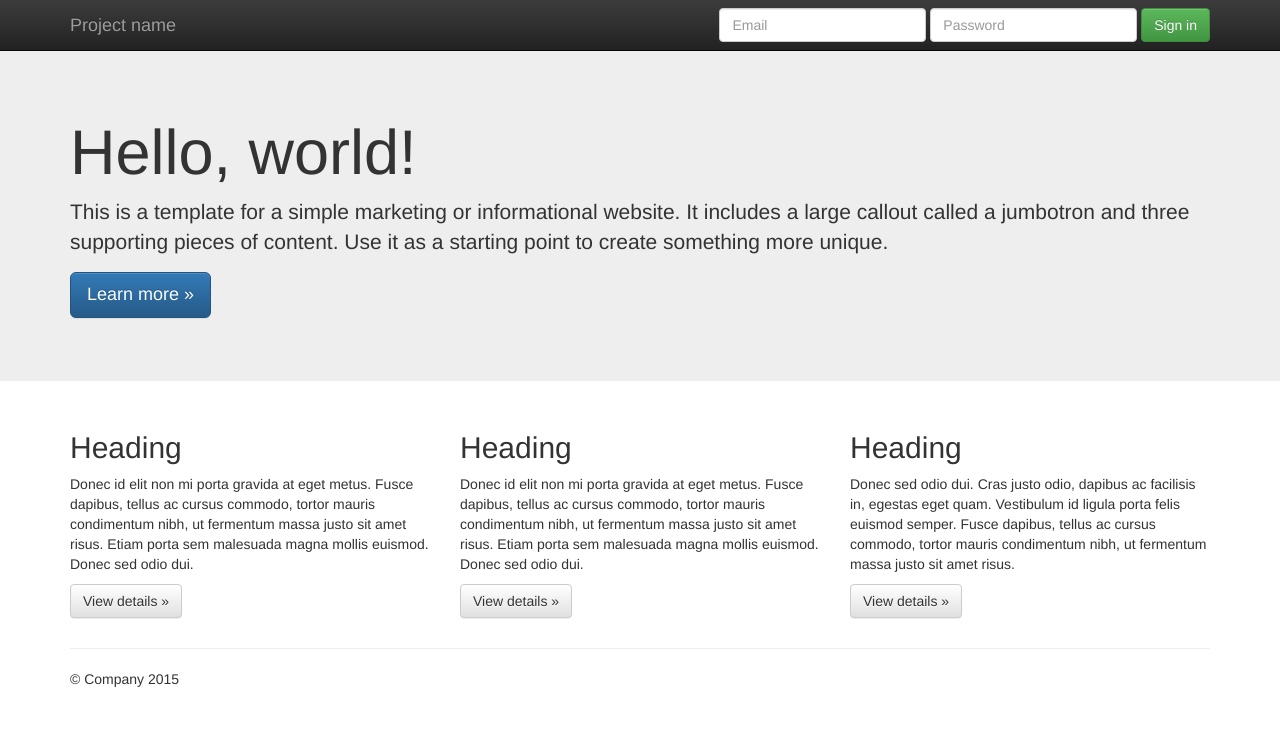
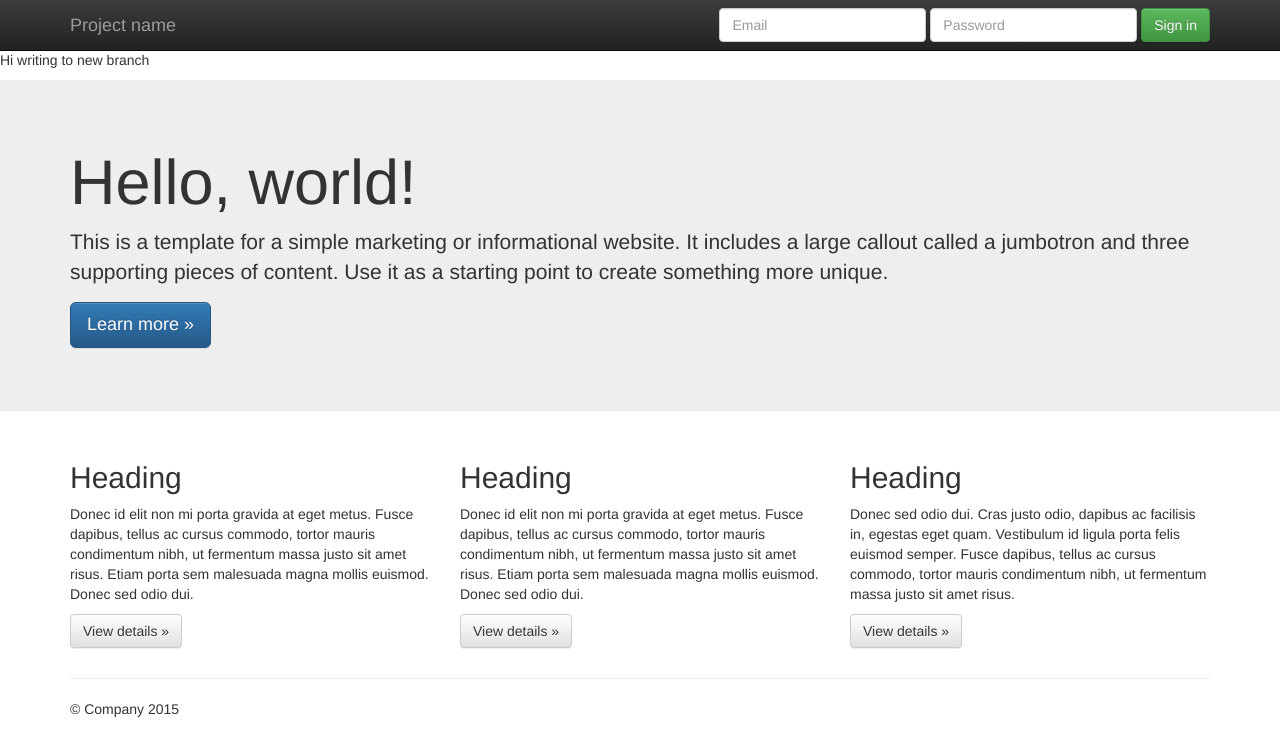
Before and after one commit to SupriyaChuppi/website, a plain HTML site: page index.html in a window 1280 px wide. Drawn offline with nearby package versions, Linux system fonts and the light colour scheme.

Commit message:
committing changes in new branch

```diff
--- a/index.html
+++ b/index.html
@@ -7,6 +7,7 @@
         <meta charset="utf-8">
         <meta http-equiv="X-UA-Compatible" content="IE=edge,chrome=1">
         <title>My Website</title>
+        <p>Hi writing to new branch</p>
         <meta name="description" content="">
         <meta name="viewport" content="width=device-width, initial-scale=1">
         <link rel="apple-touch-icon" href="apple-touch-icon.png">
```
